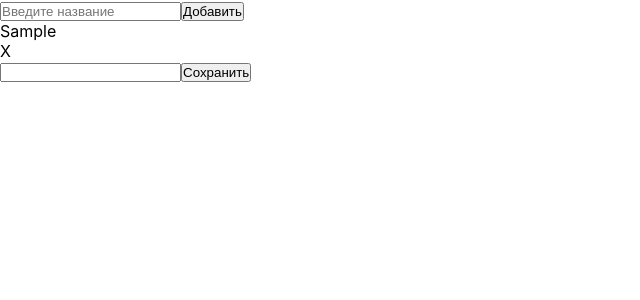
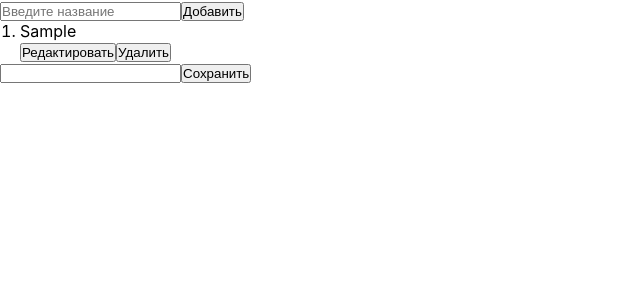
Before and after one commit to NSLyuma/infotecs-react, a React (Create React App) app: page / in a window 1280 px wide. Both pictures are taken after typing "Sample" into the empty fields and a click on the button "Добавить". Shown: the top 300 px of the page, without its empty margins (0-640 px from the left). Built offline with nearby package versions, Linux system fonts and the light colour scheme.

Commit message:
Added task editing

```diff
--- a/src/App.js
+++ b/src/App.js
@@ -1,10 +1,9 @@
-import { AddTodo, EditField } from "./components";
+import { TodoApp } from "./components";
 
 function App() {
   return (
     <div className="App">
-      <AddTodo />
-      <EditField />
+      <TodoApp />
     </div>
   );
 }
--- a/src/components/EditField/EditField.jsx
+++ b/src/components/EditField/EditField.jsx
@@ -1,9 +1,12 @@
-export const EditField = () => {
+export const EditField = ({ taskValue, setTaskValue, saveTask, id }) => {
   return (
     <div>
       <form onSubmit={(e) => e.preventDefault()}>
-        <input />
-        <button>Сохранить</button>
+        <input
+          value={taskValue}
+          onChange={(e) => setTaskValue(e.target.value)}
+        />
+        <button onClick={() => saveTask(id)}>Сохранить</button>
       </form>
     </div>
   );
--- a/src/components/AddTodo/AddTodo.jsx
+++ b/src/components/TodoApp/TodoApp.jsx
@@ -1,7 +1,7 @@
 import { useState } from "react";
-import { TodoList } from "../../components";
+import { EditField, TodoList } from "../../components";
 
-export const AddTodo = () => {
+export const TodoApp = () => {
   //задачи подгружаются из localStorage, если их нет, соответственно пустой массив
   const [todoList, setTodoList] = useState(
     JSON.parse(localStorage.getItem("todoList")) || []
@@ -9,6 +9,10 @@ export const AddTodo = () => {
 
   //инициализация пользовательского ввода
   const [userInput, setUserInput] = useState("");
+
+  //инициализация переменных для возвращения задач и их id
+  const [taskValue, setTaskValue] = useState("");
+  const [taskId, setTaskId] = useState("");
 
   //сохранение задач в localStorage
   localStorage.setItem("todoList", JSON.stringify(todoList));
@@ -29,10 +33,30 @@ export const AddTodo = () => {
 
   //функция удаления задачи по значению id
   const deleteTask = (id) => {
-    setTodoList([...todoList.filter((item) => item.id != id)]);
+    setTodoList([...todoList.filter((item) => item.id !== id)]);
+  };
+
+  //функция редактирования задачи по значению id
+  const editTask = (id, task) => {
+    setTaskId(id);
+    setTaskValue(task);
+  };
+
+  //функция сохранения изменений в задаче
+  //id задачи из списка и редактируемой сравниваются и старая задача перезаписывается, поле редактирования очищается
+  const saveTask = (id) => {
+    let newTask = [...todoList].map((item) => {
+      if (item.id === id) {
+        item.task = taskValue;
+      }
+      return item;
+    });
+    setTodoList(newTask);
+    setTaskValue("");
   };
   return (
     <div>
+      {/* форма для добавления новой задачи */}
       <form onSubmit={(e) => e.preventDefault()}>
         <input
           placeholder="Введите название"
@@ -41,7 +65,22 @@ export const AddTodo = () => {
         />
         <button onClick={addNewTask}>Добавить</button>
       </form>
-      <TodoList todoList={todoList} deleteTask={deleteTask} />
+
+      {/* список задач */}
+      <TodoList
+        todoList={todoList}
+        editTask={editTask}
+        deleteTask={deleteTask}
+      />
+
+      {/* поле редактирования задачи */}
+      <EditField
+        todoList={todoList}
+        taskValue={taskValue}
+        setTaskValue={setTaskValue}
+        saveTask={saveTask}
+        id={taskId}
+      />
     </div>
   );
 };
--- a/src/components/TodoList/TodoList.jsx
+++ b/src/components/TodoList/TodoList.jsx
@@ -1,13 +1,19 @@
 import { TodoListItem } from "../../components";
 
-export const TodoList = ({ todoList, deleteTask }) => {
+export const TodoList = ({ todoList, editTask, deleteTask }) => {
   return (
-    <ul>
+    <ol>
       {todoList.map(({ id, task }) => {
         return (
-          <TodoListItem key={id} task={task} id={id} deleteTask={deleteTask} />
+          <TodoListItem
+            key={id}
+            task={task}
+            id={id}
+            editTask={editTask}
+            deleteTask={deleteTask}
+          />
         );
       })}
-    </ul>
+    </ol>
   );
 };
--- a/src/components/TodoListItem/TodoListItem.jsx
+++ b/src/components/TodoListItem/TodoListItem.jsx
@@ -1,8 +1,9 @@
-export const TodoListItem = ({ task, id, deleteTask }) => {
+export const TodoListItem = ({ task, id, editTask, deleteTask }) => {
   return (
     <li>
       <div>{task}</div>
-      <div onClick={() => deleteTask(id)}>X</div>
+      <button onClick={() => editTask(id, task)}>Редактировать</button>
+      <button onClick={() => deleteTask(id)}>Удалить</button>
     </li>
   );
 };
--- a/src/components/index.js
+++ b/src/components/index.js
@@ -1,4 +1,4 @@
-export * from "./AddTodo/AddTodo";
+export * from "./TodoApp/TodoApp";
 export * from "./EditField/EditField";
 export * from "./TodoList/TodoList";
 export * from "./TodoListItem/TodoListItem";
--- a/src/index.css
+++ b/src/index.css
@@ -11,6 +11,10 @@ body {
   -moz-osx-font-smoothing: grayscale;
 }
 
+ol {
+  margin-left: 20px;
+}
+
 code {
   font-family: source-code-pro, Menlo, Monaco, Consolas, "Courier New",
     monospace;
```
